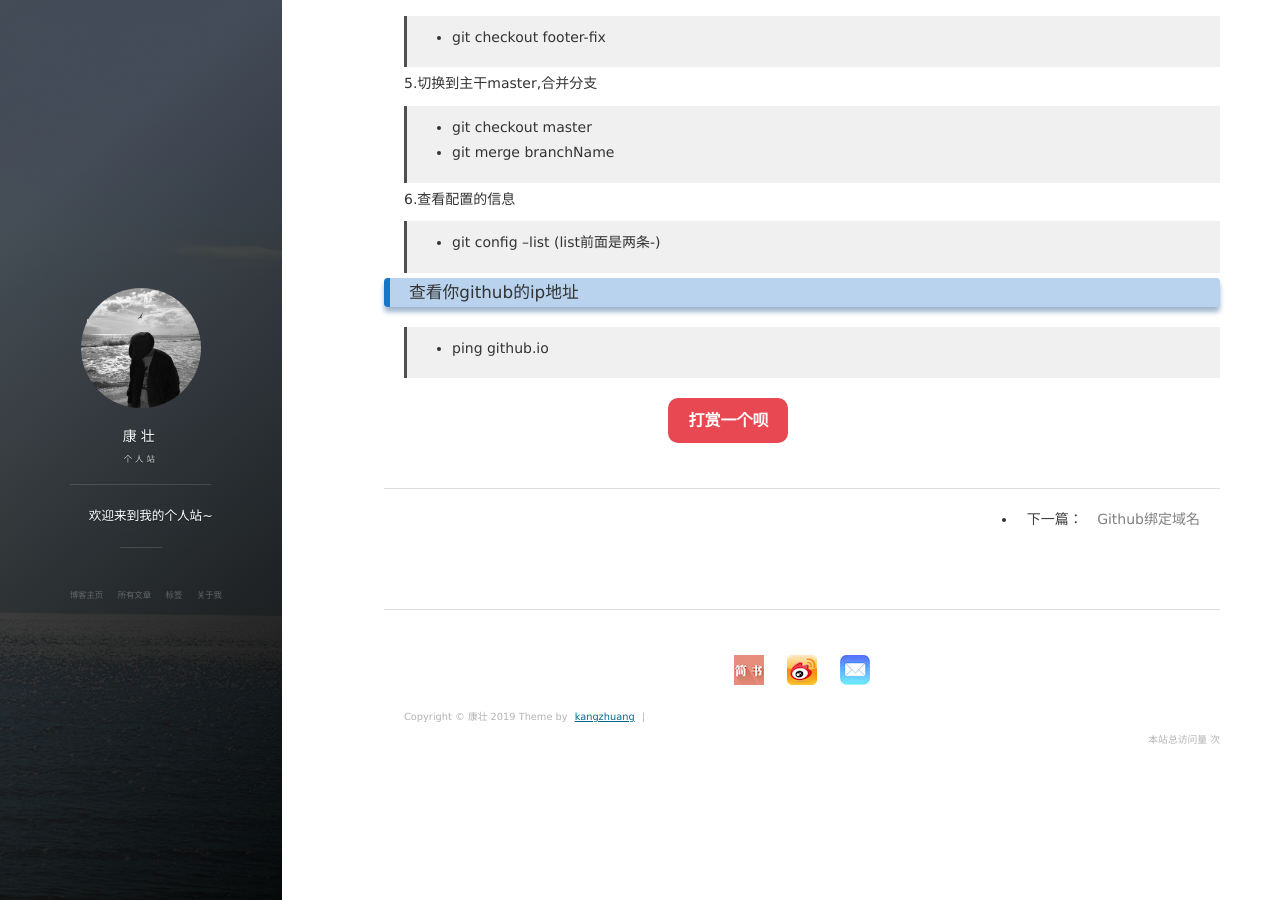
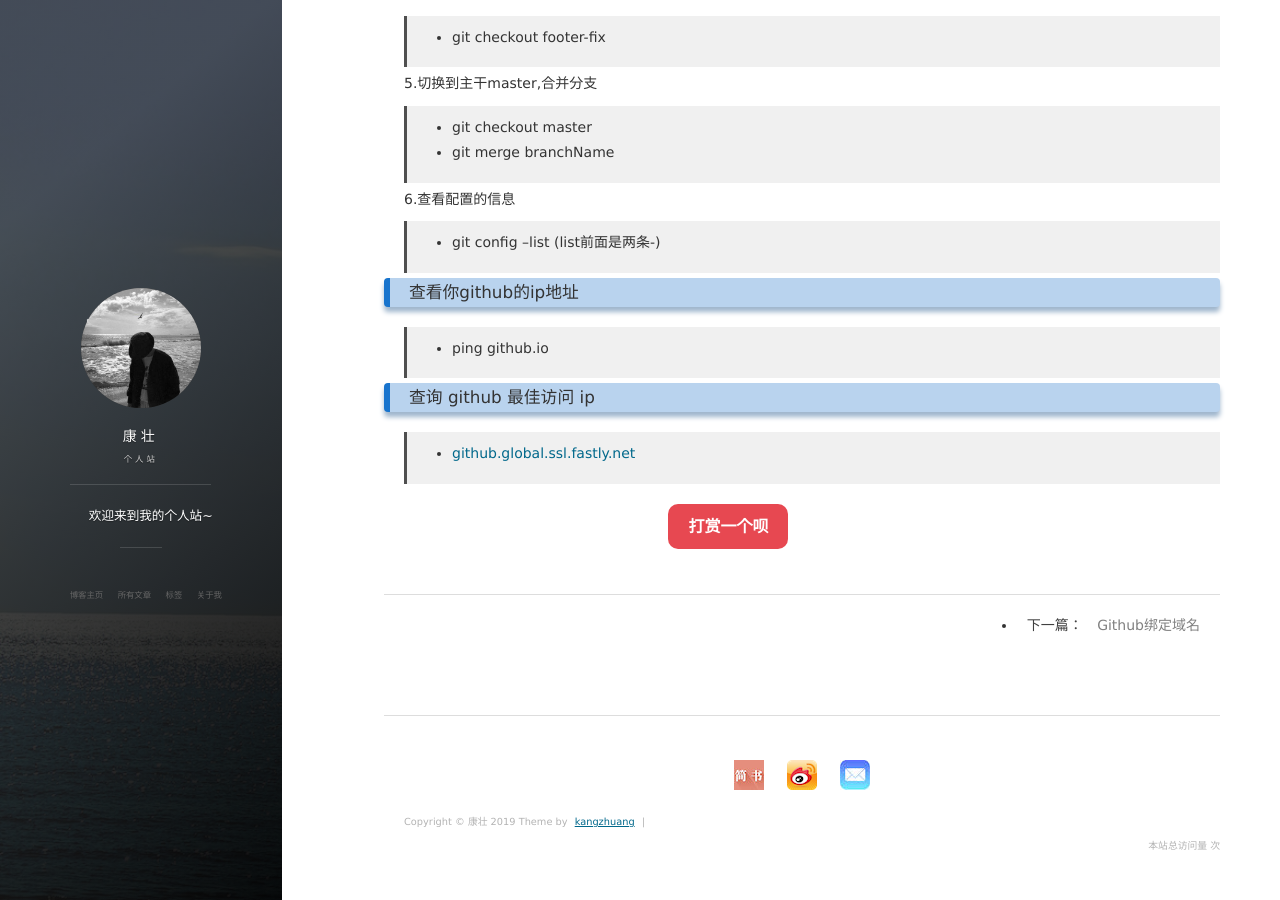
Before and after one commit to kangzhuang0201/kangzhuang0201.github.io, a Jekyll site: the page built from _posts/2019-05-27-GitCourse.md, in a window 1280 px wide and 900 px high, scrolled down 3530 px. Built offline with Jekyll 4.4.1, drawn with Linux system fonts in a browser that asks for light colours; nearby versions of some CDN libraries; comment, search, counter and statistics services are not loaded.

```diff
--- a/_posts/2019-05-27-GitCourse.md
+++ b/_posts/2019-05-27-GitCourse.md
@@ -151,3 +151,7 @@
 ### 查看你github的ip地址
 
  >* ping github.io
+
+### 查询 github 最佳访问 ip
+
+ >* [github.global.ssl.fastly.net](github.global.ssl.fastly.net)
```
